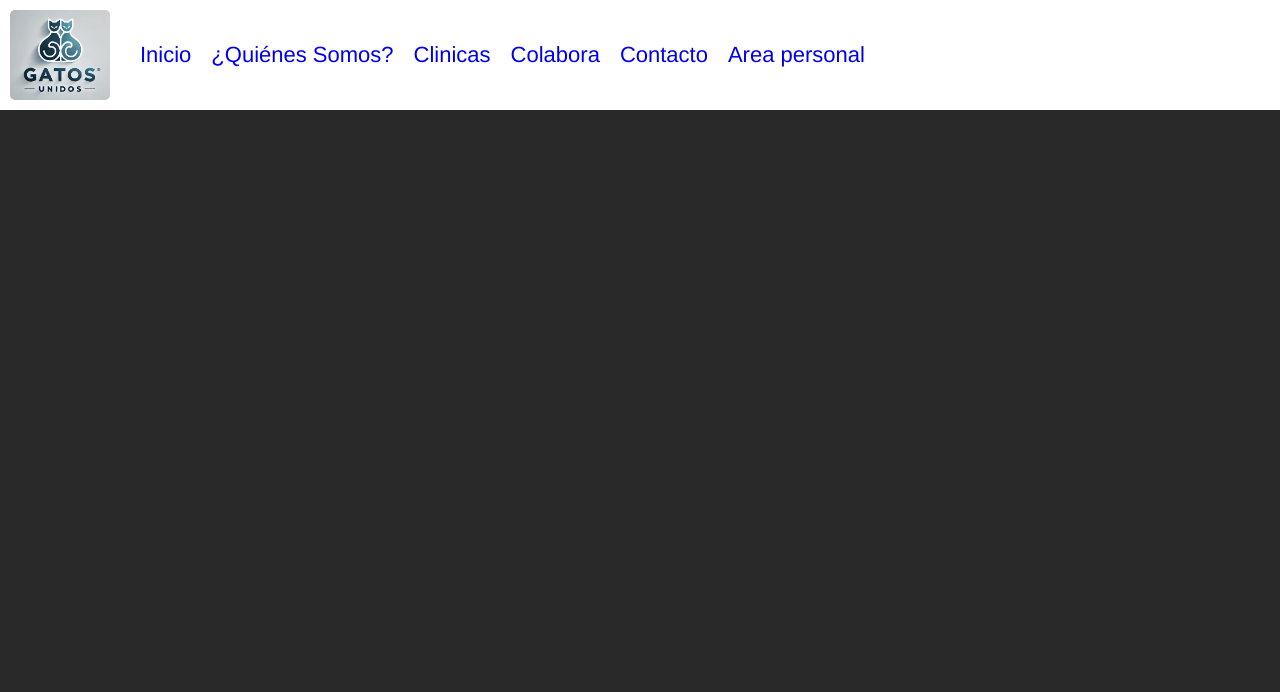
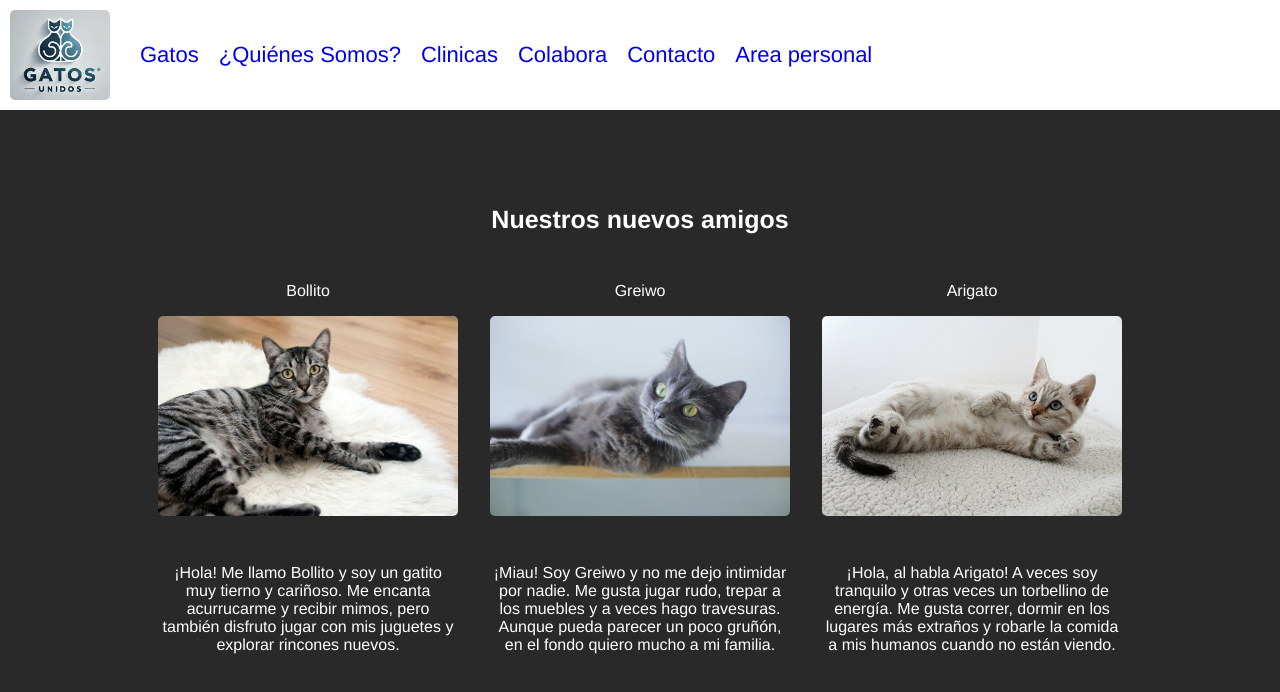
Before and after one commit to kreshetov/Gatos-Unidos, a React (Create React App) app in the folder web-react-app/: page /Gatos in a window 1280 px wide. Shown: the top 692 px of the page. Built offline with nearby package versions, Linux system fonts and the light colour scheme.

Commit message:
renombrado componente index a gatos

```diff
--- a/web-react-app/src/App.tsx
+++ b/web-react-app/src/App.tsx
@@ -1,12 +1,11 @@
 import React from 'react';
 import { BrowserRouter as Router, Routes, Route} from 'react-router-dom';
 import NavBar from './pages/NavBar';
-import Index from './pages/Index';
+import Gatos from './pages/Gatos';
 import AboutUs from './pages/AboutUs';
 import Clinics from './pages/Clinics';
 import Colaborate from './pages/Colaborate';
 import ContactUs from './pages/ContactUs';
-import favicon from './img/logo-gatos-unidos.png';
 import './style.css';
 
 function App() {
@@ -14,8 +13,8 @@ function App() {
     <Router>
       <NavBar />
       <Routes>
-        <Route path="/" element={<Index />} />
-        <Route path="Index" element={<Index />} />
+        <Route path="/" element={<Gatos />} />
+        <Route path="Gatos" element={<Gatos />} />
         <Route path="AboutUs" element={<AboutUs />} />
         <Route path="Clinics" element={<Clinics />} />
         <Route path="Colaborate" element={<Colaborate />} />
--- a/web-react-app/src/pages/Index.tsx
+++ b/web-react-app/src/pages/Gatos.tsx
@@ -3,7 +3,7 @@ import gato1 from '../img/nuevoamigo1.jpg';
 import gato2 from '../img/nuevoamigo2.jpg';
 import gato3 from '../img/nuevoamigo3.jpg';
 
-const Index = () => {
+const Gatos = () => {
     return (
         <div>
             <div className="content">
@@ -25,4 +25,4 @@ const Index = () => {
     );
 };
 
-export default Index;
+export default Gatos;
--- a/web-react-app/src/pages/NavBar.tsx
+++ b/web-react-app/src/pages/NavBar.tsx
@@ -7,7 +7,7 @@ const NavBar = () => {
         <nav>
             <img src={logoWeb} className="imgLogo" />
             <ul>
-                <li> <Link to="Index"> Inicio </Link> </li>
+                <li> <Link to="Gatos"> Gatos </Link> </li>
                 <li> <Link to="AboutUs"> ¿Quiénes Somos? </Link> </li>
                 <li> <Link to="Clinics"> Clinicas </Link> </li>
                 <li> <Link to="Colaborate"> Colabora </Link> </li>
```
